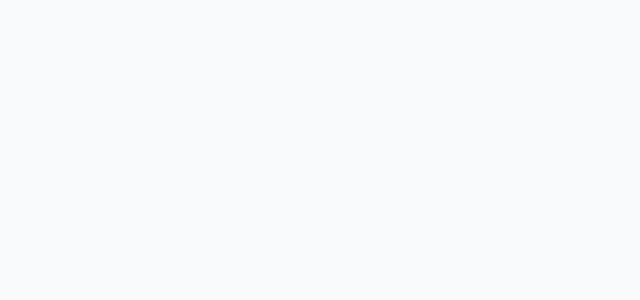
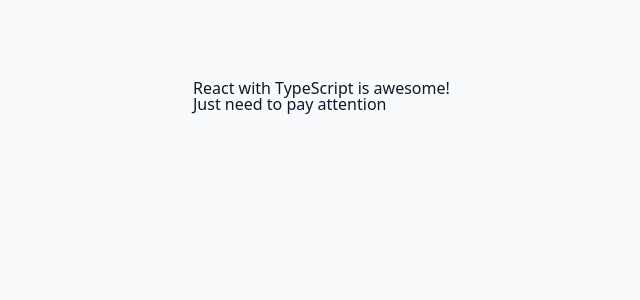
Before and after one commit to emmeiwhite/11-react-with-ts, a React (Vite) app: page / in a window 1280 px wide. Shown: the top 300 px of the page, without its empty margins (147-787 px from the left). Built offline with nearby package versions, Linux system fonts and the light colour scheme.

Commit message:
Props types assigned

```diff
--- a/src/App.tsx
+++ b/src/App.tsx
@@ -1,11 +1,11 @@
-import Book from './starter/01-return'
+import Component from './starter/01-return'
 
 function App() {
   return (
     <main>
-      <Book
-        title="Deep Work"
-        price={34}
+      <Component
+        name="Deep Work"
+        id={34}
       />
     </main>
   )
--- a/src/starter/01-return/index.tsx
+++ b/src/starter/01-return/index.tsx
@@ -1,4 +1,16 @@
+/* 1) ---
 export default function Component(): null | JSX.Element {
   return null
   return <p>I am a component</p>
 }
+--- */
+
+export default function Component({ name, id }: { name: string; id: number }) {
+  console.log(name, id)
+  return (
+    <>
+      <p>React with TypeScript is awesome!</p>
+      <p>Just need to pay attention</p>
+    </>
+  )
+}
```
